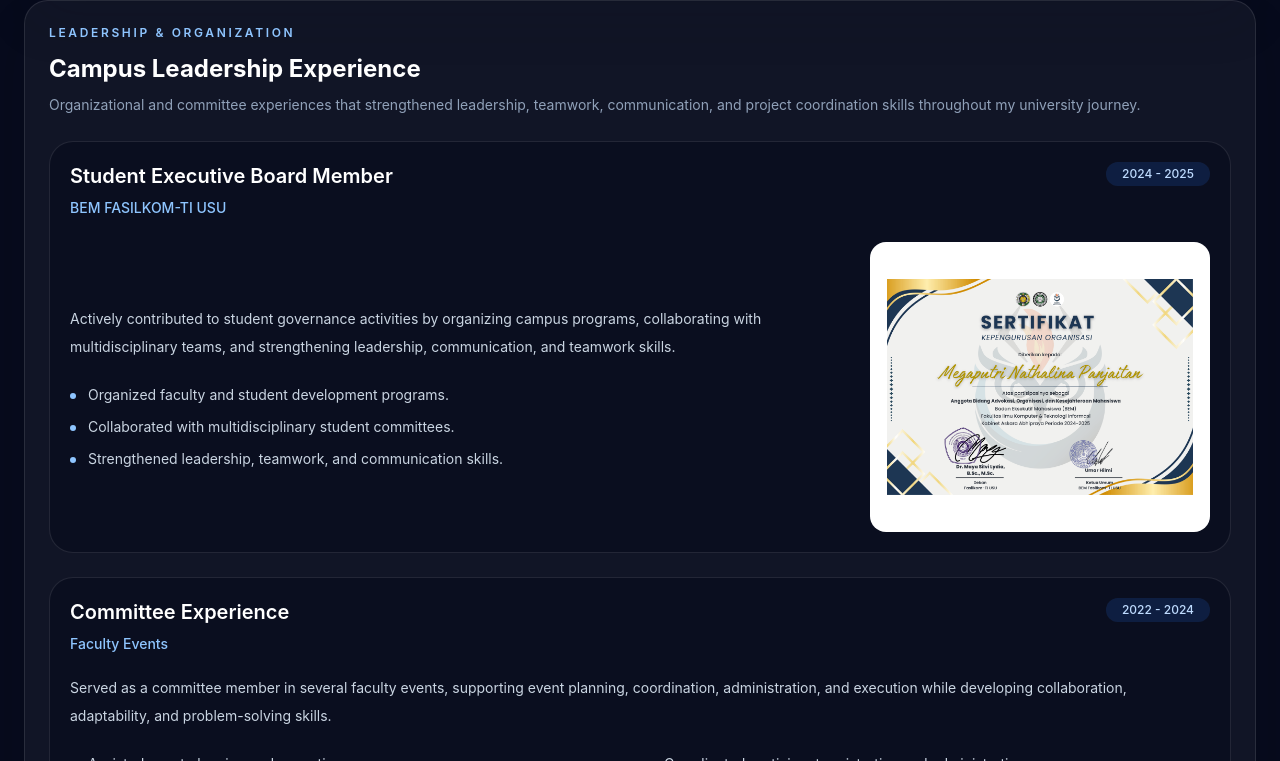
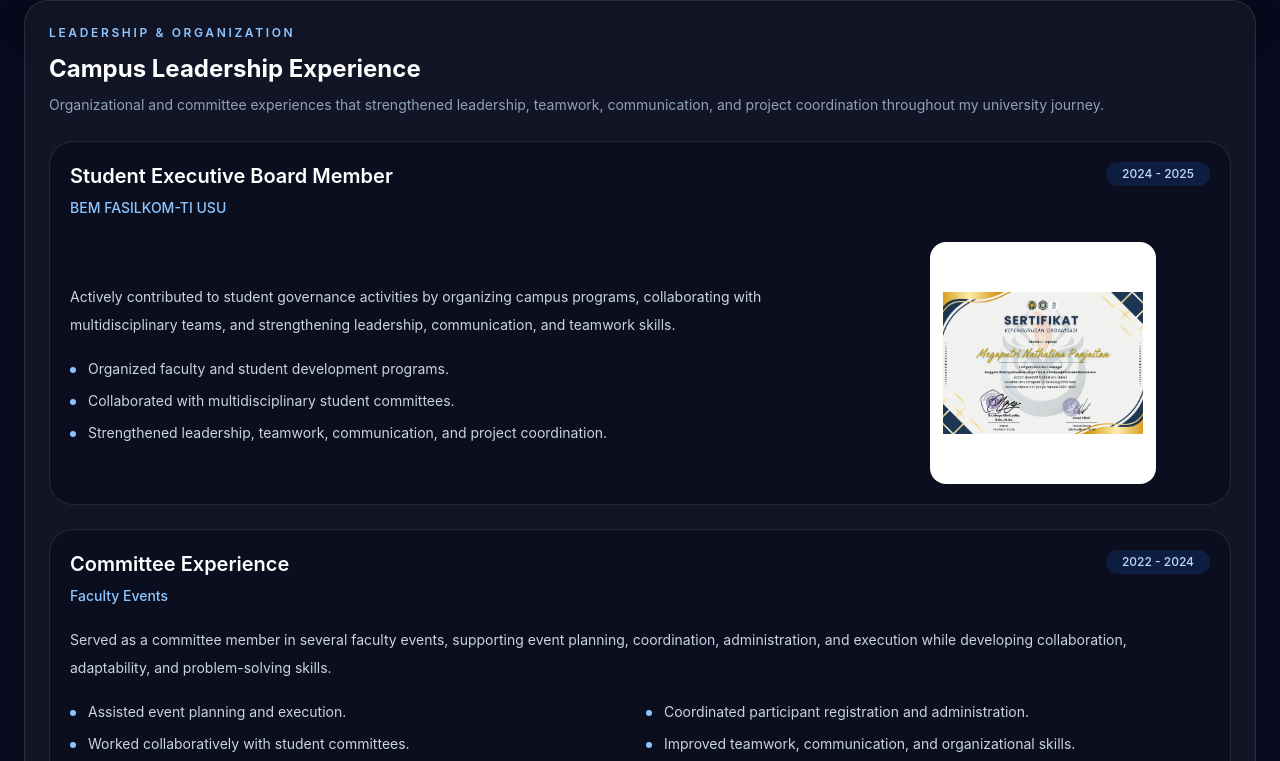
Before and after one commit to MegaputriPanjaitan/megaputri-portfolio, a React (Vite) app: page / in a window 1280 px wide. Shown: the part 4439-5200 px from the top of the page. Built offline with nearby package versions, Linux system fonts and the light colour scheme.

Commit message:
revisi organization

```diff
--- a/src/App.jsx
+++ b/src/App.jsx
@@ -508,7 +508,7 @@ function ExperienceSection() {
             </div>
           </div>
         </div>
-
+      <div className="mx-auto max-w-7xl">
         <div className="rounded-3xl border border-white/10 bg-white/[0.045] p-6 shadow-2xl shadow-slate-950/25 transition duration-300 hover:border-blue-300/30">
 
           <p className="mb-3 text-xs font-semibold uppercase tracking-[0.22em] text-blue-300">
@@ -521,7 +521,7 @@ function ExperienceSection() {
 
           <p className="mt-2 text-sm leading-6 text-slate-400">
             Organizational and committee experiences that strengthened leadership,
-            teamwork, communication, and project coordination skills throughout my
+            teamwork, communication, and project coordination throughout my
             university journey.
           </p>
 
@@ -534,7 +534,7 @@ function ExperienceSection() {
                 className="rounded-3xl border border-white/10 bg-slate-950/40 p-5 transition-all duration-300 hover:border-blue-400/40"
               >
 
-                {/* Header */}
+                {/* HEADER */}
                 <div className="flex flex-col gap-3 lg:flex-row lg:items-start lg:justify-between">
 
                   <div>
@@ -556,21 +556,21 @@ function ExperienceSection() {
                 </div>
 
                 {/* ===================== */}
-                {/* BEM (1 Certificate) */}
+                {/* BEM */}
                 {/* ===================== */}
 
                 {item.certificates.length === 1 ? (
 
-                  <div className="mt-6 grid gap-8 lg:grid-cols-[1fr_340px] lg:items-center">
+                  <div className="mt-6 grid items-center gap-6 lg:grid-cols-[1.4fr_0.6fr]">
 
-                    {/* Left */}
+                    {/* DESCRIPTION */}
                     <div>
 
                       <p className="text-sm leading-7 text-slate-300">
                         {item.description}
                       </p>
 
-                      <ul className="mt-6 space-y-3 text-sm text-slate-300">
+                      <ul className="mt-5 space-y-3 text-sm text-slate-300">
 
                         <li className="flex gap-3">
                           <span className="mt-2 h-1.5 w-1.5 rounded-full bg-blue-300" />
@@ -584,14 +584,16 @@ function ExperienceSection() {
 
                         <li className="flex gap-3">
                           <span className="mt-2 h-1.5 w-1.5 rounded-full bg-blue-300" />
-                          Strengthened leadership, teamwork, and communication skills.
+                          Strengthened leadership, teamwork, communication, and project coordination.
                         </li>
 
                       </ul>
 
                     </div>
 
-                    {/* Right */}
+                    {/* CERTIFICATE */}
+                    <div className="flex justify-center">
+
                       <a
                         href={item.certificates[0].pdf}
                         target="_blank"
@@ -599,7 +601,7 @@ function ExperienceSection() {
                         className="group overflow-hidden rounded-2xl border border-white/10 bg-white transition hover:-translate-y-1 hover:border-blue-400"
                       >
 
-                      <div className="flex h-72 items-center justify-center p-4">
+                        <div className="flex h-60 w-56 items-center justify-center p-3">
 
                           <img
                             src={item.certificates[0].thumbnail}
@@ -613,16 +615,19 @@ function ExperienceSection() {
 
                     </div>
 
+                  </div>
+
                 ) : (
 
                   <>
-                    {/* Committee */}
+
+                    {/* DESCRIPTION */}
 
                     <p className="mt-5 text-sm leading-7 text-slate-300">
                       {item.description}
                     </p>
 
-                    <ul className="mt-6 grid gap-3 md:grid-cols-2 text-sm text-slate-300">
+                    <ul className="mt-5 grid gap-3 md:grid-cols-2 text-sm text-slate-300">
 
                       <li className="flex gap-3">
                         <span className="mt-2 h-1.5 w-1.5 rounded-full bg-blue-300" />
@@ -646,7 +651,7 @@ function ExperienceSection() {
 
                     </ul>
 
-                    <div className="mt-8">
+                    <div className="mt-6">
 
                       <h5 className="mb-4 text-sm font-semibold uppercase tracking-wider text-slate-400">
                         Certificates
@@ -691,8 +696,9 @@ function ExperienceSection() {
             ))}
 
           </div>
+
         </div>
-
+      </div>
     </div>
   );
 }
```
Lines whose indentation alone changed are shown as unchanged.
